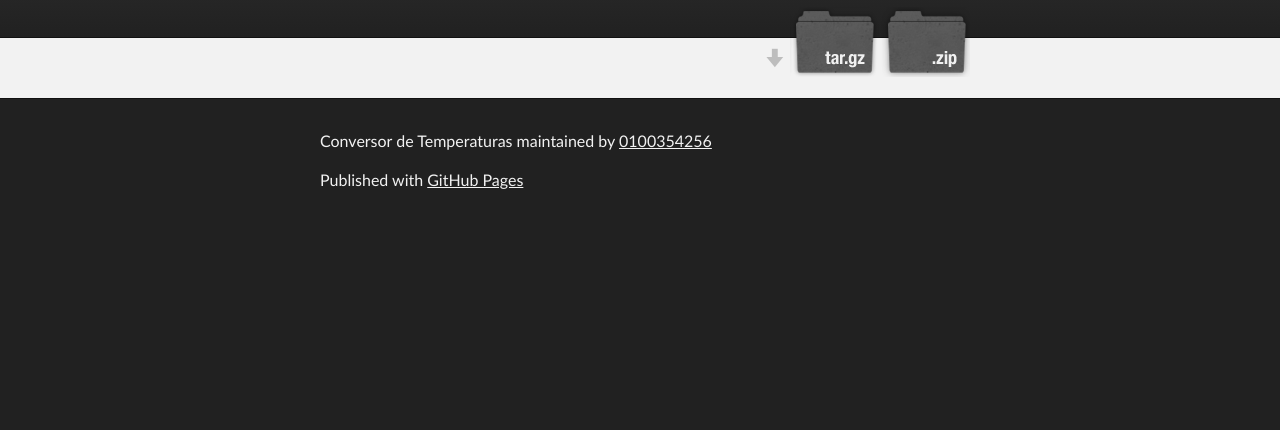
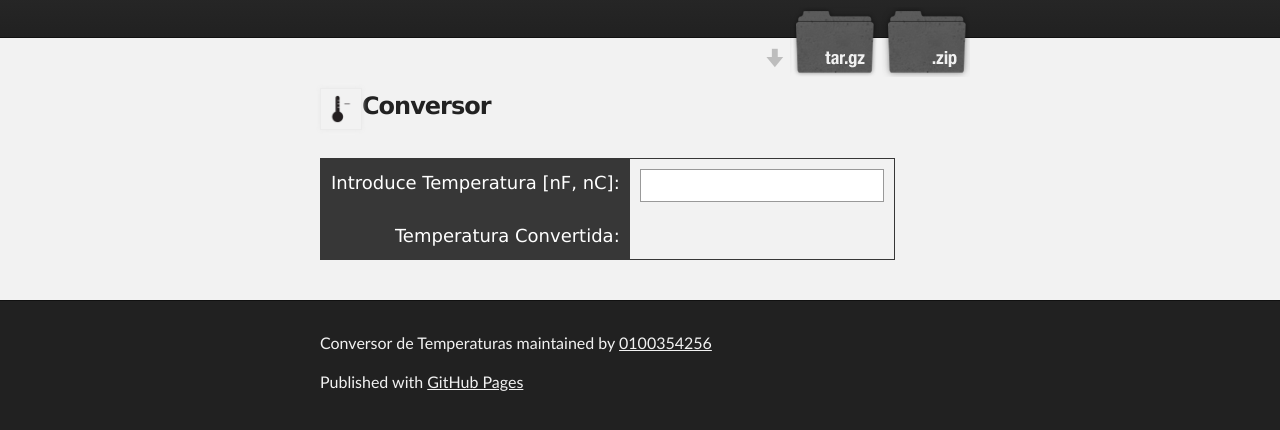
Before and after one commit to 0100354256/PracticaPL02, a plain HTML site: page index.html in a window 1280 px wide. Shown: the part 136-566 px from the top of the page. Drawn offline with Linux system fonts and the light colour scheme.

Commit message:
Conversor de temperatura creado

```diff
--- a/index.html
+++ b/index.html
@@ -7,12 +7,14 @@
     <meta name="description" content="Conversor de Temperaturas : ">
 
     <link rel="stylesheet" type="text/css" media="screen" href="stylesheets/stylesheet.css">
+    <link rel="stylesheet" type="text/css" href="stylesheets/global.css">
+
+    <script type="text/javascript" src="javascripts/temperature.js"></script>
 
     <title>Conversor de Temperaturas</title>
   </head>
 
   <body>
-
     <!-- HEADER -->
     <div id="header_wrap" class="outer">
         <header class="inner">
@@ -31,7 +33,19 @@
     <!-- MAIN CONTENT -->
     <div id="main_content_wrap" class="outer">
       <section id="main_content" class="inner">
+        <div id="temperature"><img src="images/temperatura.png" width="30" Height="30"></div>
+        <h3>Conversor</h3> </br>
 
+        <table>
+        <tr>
+          <th>Introduce Temperatura [nF, nC]:</th>
+          <td><input id="original" onchange="calculate();"></td>
+        </tr>
+        <tr>
+          <th>Temperatura Convertida:</th>
+          <td><span class="output" id="converted"></span></td>
+        </tr>
+        </table>
       </section>
     </div>
 
--- /dev/null
+++ b/javascripts/temperature.js
@@ -0,0 +1,16 @@
+function calculate() {
+  var original = document.getElementById("original");
+  var temp = original.value;
+  var regexp = /^([-+]?)([0-9]+\.[0-9]+|[0-9]+)([cCfF])$/;
+
+  var m = temp.match(regexp);
+
+  if (m) {
+    var num = parseFloat(m[1] + m[2]);
+    var type = m[3];
+
+    converted.innerHTML = (type == 'c' || type == 'C') ? ((num * 9/5)+32)+'F' : ((num - 32)*5/9)+'C';
+  }
+  else
+    converted.innerHTML = "¡ERROR! Formato Incorrecto";
+}
--- /dev/null
+++ b/stylesheets/global.css
@@ -0,0 +1,5 @@
+th, td      { vertical-align: top; text-align: right; font-size:large; border: none}
+input       { text-align: right; border: #999 1px solid; padding: 5px  5px; font-size:large }
+
+#converted  { color: red; font-weight: bold; font-size:large }
+#temperature { float: left }
```
Also changed, not shown: images/temperatura.png (added).
